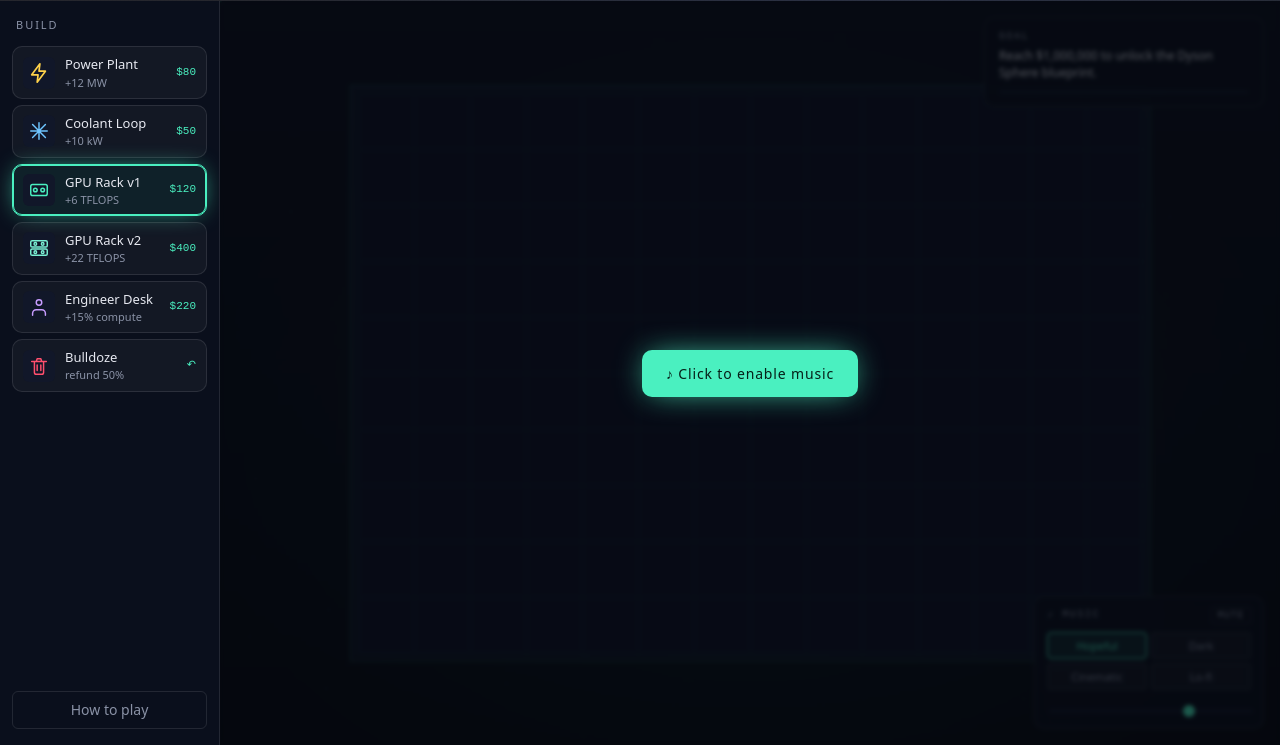
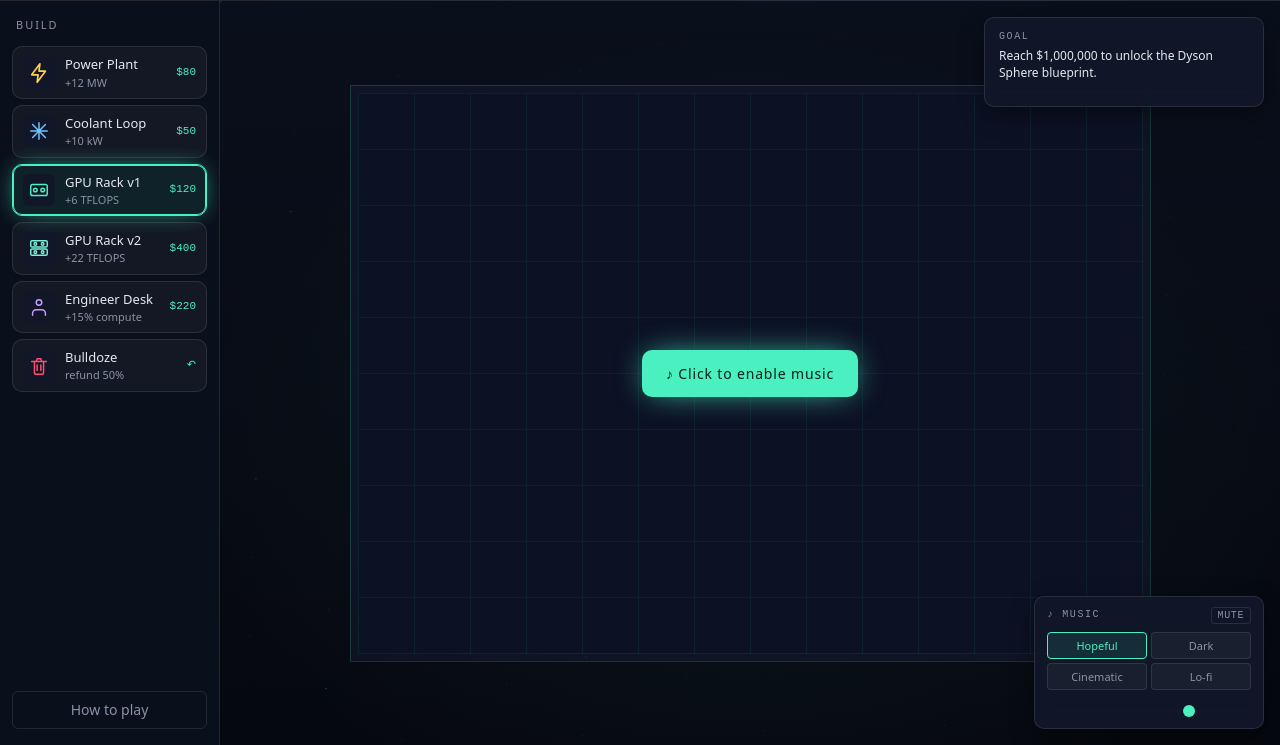
Before and after one commit to tkarcheski/singularity-tycoon-public-demo-beta, a plain HTML site: page index.html in a window 1280 px wide. Shown: the part 55-800 px from the top of the page. Drawn offline with Linux system fonts and the light colour scheme; a web font is replaced by a local one.

Commit message:
fix: brighter panel backgrounds, scoped audio-prompt scrim

```diff
--- a/src/style.css
+++ b/src/style.css
@@ -217,15 +217,15 @@ body {
   max-width: 320px;
 }
 .ticker-item {
-  background: rgba(10, 15, 28, 0.85);
-  backdrop-filter: blur(8px);
+  background: rgba(17, 23, 41, 0.94);
   border: 1px solid var(--border);
   border-radius: var(--r-sm);
   padding: 6px 10px;
   font-family: var(--font-mono);
   font-size: 11px;
-  color: var(--text-muted);
+  color: var(--text);
   animation: tickerIn 240ms ease-out, tickerOut 400ms ease-in 4.6s forwards;
+  box-shadow: 0 4px 12px rgba(0, 0, 0, 0.3);
 }
 .ticker-item.good { color: var(--accent); }
 .ticker-item.bad { color: var(--danger); }
@@ -243,12 +243,13 @@ body {
   right: 16px;
   top: 16px;
   width: 280px;
-  background: rgba(10, 15, 28, 0.85);
-  backdrop-filter: blur(8px);
+  background: rgba(17, 23, 41, 0.96);
   border: 1px solid var(--border);
   border-radius: var(--r-md);
   padding: 12px 14px;
   pointer-events: none;
+  z-index: 60;
+  box-shadow: 0 8px 24px rgba(0, 0, 0, 0.4);
 }
 .goal-label {
   font-family: var(--font-mono);
@@ -278,13 +279,13 @@ body {
   right: 16px;
   bottom: 16px;
   width: 230px;
-  background: rgba(10, 15, 28, 0.85);
-  backdrop-filter: blur(8px);
+  background: rgba(17, 23, 41, 0.96);
   border: 1px solid var(--border);
   border-radius: var(--r-md);
   padding: 10px 12px;
   pointer-events: auto;
-  z-index: 5;
+  z-index: 60;
+  box-shadow: 0 8px 24px rgba(0, 0, 0, 0.4);
 }
 .music-head {
   display: flex;
@@ -361,16 +362,15 @@ body {
   cursor: pointer;
 }
 
-/* AUDIO PROMPT (shown until user clicks to enable) */
+/* AUDIO PROMPT (shown until user clicks to enable) — does not cover side panels */
 .audio-prompt {
   position: absolute;
   inset: 0;
   display: flex;
   align-items: center;
   justify-content: center;
-  background: rgba(6, 8, 15, 0.65);
-  backdrop-filter: blur(2px);
-  z-index: 50;
+  background: transparent;
+  z-index: 40;
   pointer-events: auto;
   transition: opacity 240ms ease;
 }
```
